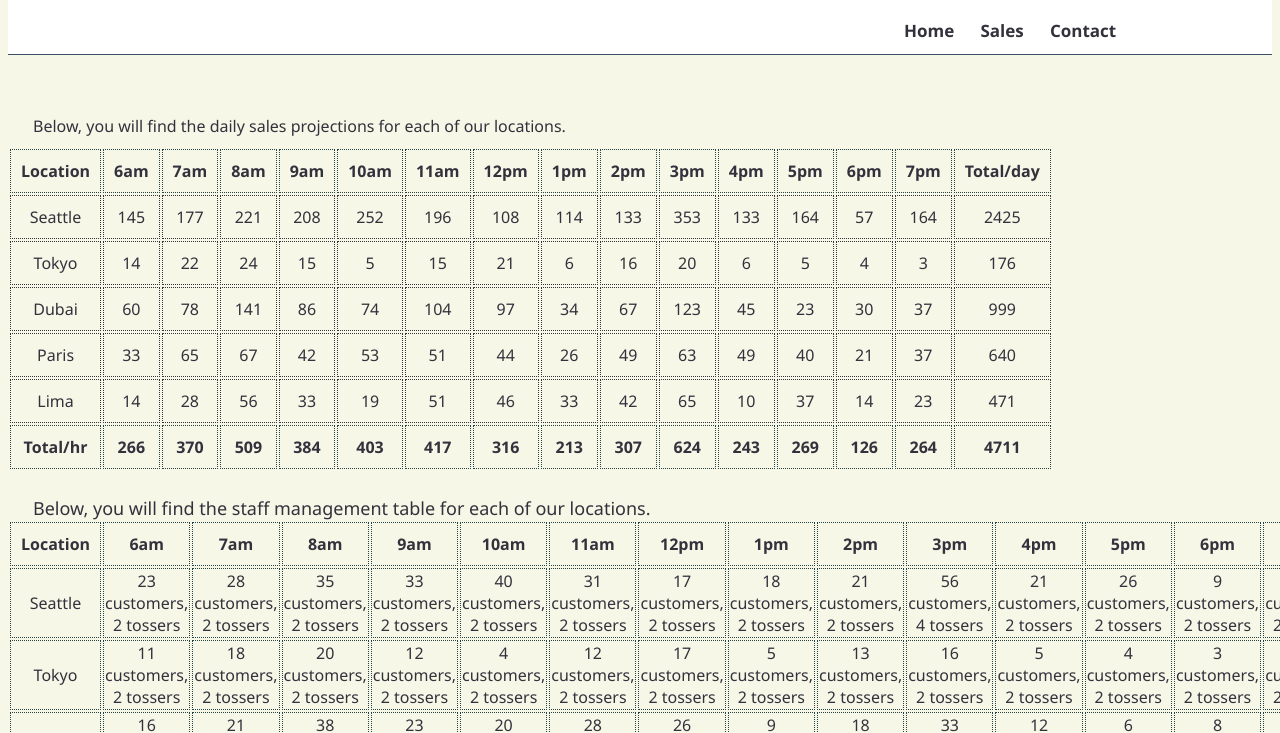
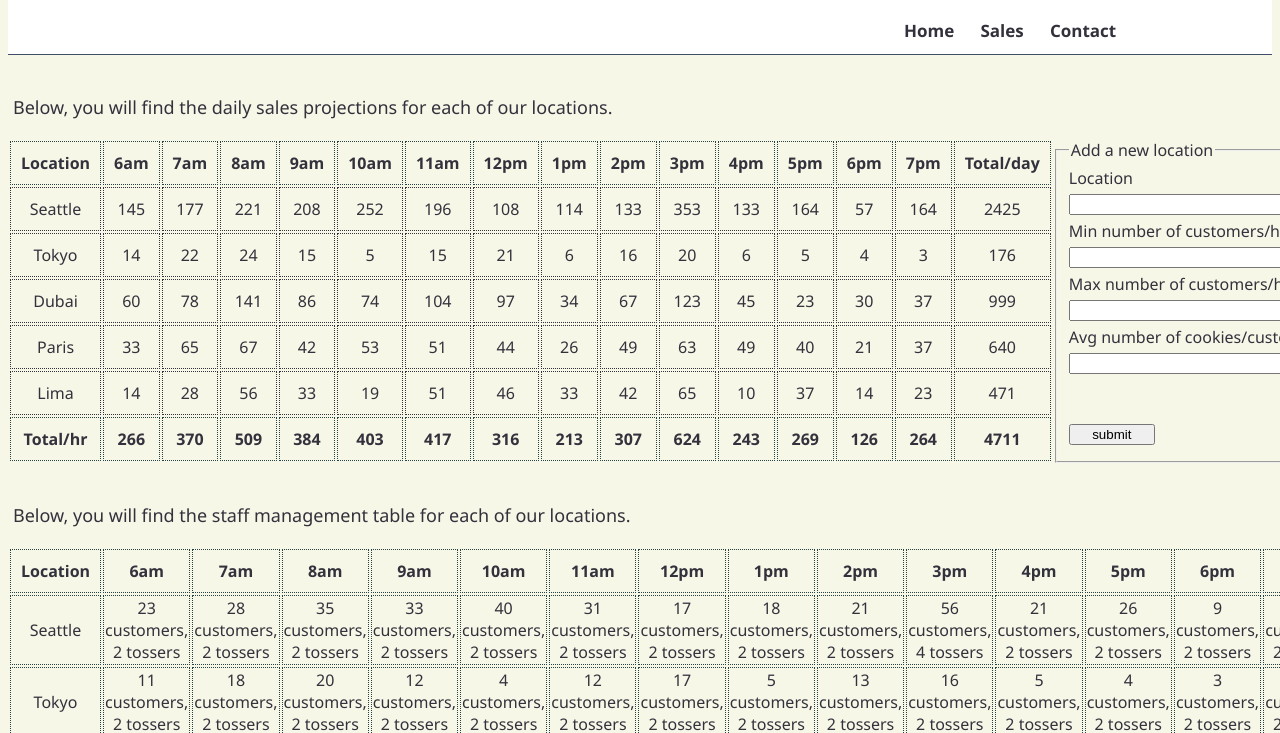
Before and after one commit to hasnaa38/cookie-stand, a plain HTML site: page sales.html in a window 1280 px wide. Shown: the part 67-800 px from the top of the page. Drawn offline with Linux system fonts and the light colour scheme.

Commit message:
added a form, edited the style

```diff
--- a/css/style.css
+++ b/css/style.css
@@ -2,7 +2,14 @@ body {
     background-color: #F7F7E8;
     color: #33313B;
     font-family:'Segoe UI', Tahoma, Geneva, Verdana, sans-serif;
-}
+    }
+
+/*
+body {
+    background-color: #F7F7E8;
+    color: #33313B;
+    font-family:'Segoe UI', Tahoma, Geneva, Verdana, sans-serif;
+} */
 
 #firstLine {
     display: grid;
@@ -123,10 +130,10 @@ h3 {
     margin-left: 10px;
 }
 
-p.salesData {
-    font-size: medium;
-    margin-top: 60px;
-    margin-bottom: 10px;
+.staffManagement, .salesData {
+    text-align: justify;
+    font-size: 18px;
+    margin: 40px 0px 20px 5px;
 }
 
 #table1 td, th {
@@ -143,3 +150,22 @@ p.salesData {
 footer {
     height: 70px;
 }
+
+#addLocation {
+    display: grid;
+    width: 250px;
+    gap: 5px;
+}
+
+input:last-child {
+    /* margin-top: 15px; */
+    width: 86px;
+    position: relative;
+    bottom: -45px;
+
+}
+
+section {
+    display: grid;
+    grid-template-columns: auto auto;
+}
--- a/js/app.js
+++ b/js/app.js
@@ -6,6 +6,9 @@ let distribution = [0.5, 0.75, 1.0, 0.6, 0.8, 1.0, 0.7, 0.4, 0.6, 0.9, 0.7, 0.5,
 function randomNumber(min, max) {
   return(Math.floor(Math.random() * (max - min + 1) + min));
 }
+
+let addLocation = document.getElementById('addLocation');
+console.log(addLocation);
 
 //Creating table elements and generating each table's first row:
 let salesProjections = document.getElementById('salesProjections');
@@ -99,9 +102,7 @@ let dubaiSales = new SalesConstructor('Dubai', 11, 38, 3.7);
 let parisSales = new SalesConstructor('Paris', 20, 38, 2.3);
 let limaSales = new SalesConstructor('Lima', 2, 16, 4.6);
 
-
 //Calling the functions:
-
 let storeLocation = [seattleSales, tokyoSales, dubaiSales, parisSales, limaSales];
 let inter2 = 0;
 for (let i = 0; i < storeLocation.length; i++) {
@@ -156,6 +157,31 @@ function totalPerHour () {
 }
 totalPerHour();
 
+//Event:
+addLocation.addEventListener('submit', submitListener);
+function submitListener(event) {
+  event.preventDefault();
+  let newLoc = event.target.newLoc.value;
+  let minC = event.target.minC.value;
+  let maxC = event.target.maxC.value;
+  let avgC = event.target.avgC.value;
 
+  let newLocation = new SalesConstructor(newLoc, minC, maxC, avgC);
 
-//Inputs: shopLocation, minNumOfCustomers, maxNumOfCustomers, avgNumOfCookies
+  removeFooter (); //To remove the last row (totals)
+  storeLocation.push(newLocation); //To add the new values to the totals
+
+  newLocation.salesData();
+  newLocation.render();
+  newLocation.staffManagement();
+  newLocation.staffManagementRendering();
+
+  inter2 += newLocation.totalNumOfCookies; //To update the value of the total of totals
+  totalPerHour(); //To generate the totals row again
+  addLocation.reset();
+}
+
+//Removing the last row from table 1 function:
+function removeFooter () {
+  document.getElementById('table1').deleteRow(-1);
+}
--- a/sales.html
+++ b/sales.html
@@ -19,8 +19,30 @@
         </nav>
     </header>
     <main>
-        <p class="salesData">Below, you will find the daily sales projections for each of our locations.</p>
+        <p class='salesData'>Below, you will find the daily sales projections for each of our locations.</p>
+
+    <section>
         <div id='salesProjections'></div>
+
+
+        <fieldset>
+            <legend>Add a new location</legend>
+            <form id='addLocation'>
+                <lable for="newLoc">Location</lable>
+                <input type="text" name="" id="newLoc">
+                <lable class="minC">Min number of customers/hr</lable>
+                <input type="text" name="" id="minC">
+                <lable class="maxC">Max number of customers/hr</lable>
+                <input type="text" name="" id="maxC">
+                <lable class="avgC">Avg number of cookies/customer</lable>
+                <input type="text" name="" id="avgC">
+                <input type="submit" value="submit">
+            </form>
+        </fieldset>
+
+
+    </section>
+
         <p class='staffManagement'>Below, you will find the staff management table for each of our locations.</p>
         <div id='staffManagementTable'></div>
     </main>
```
